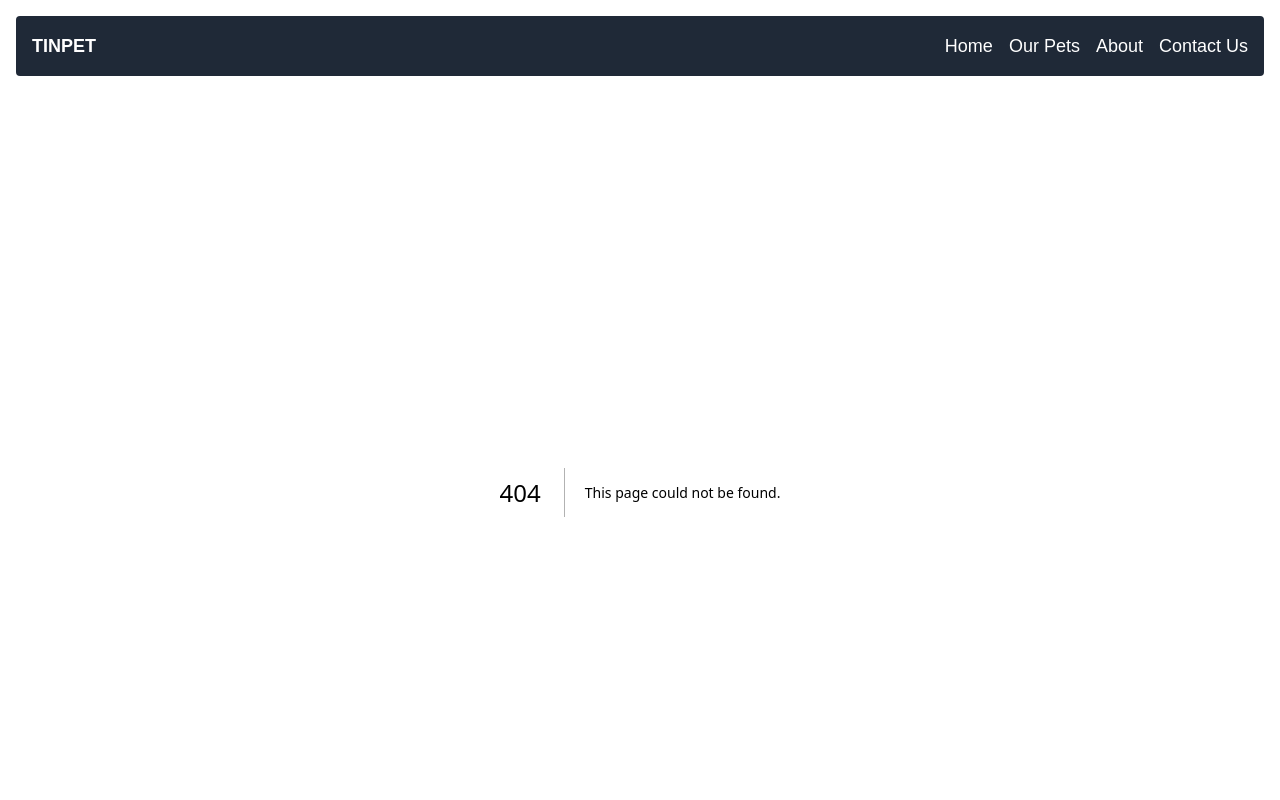
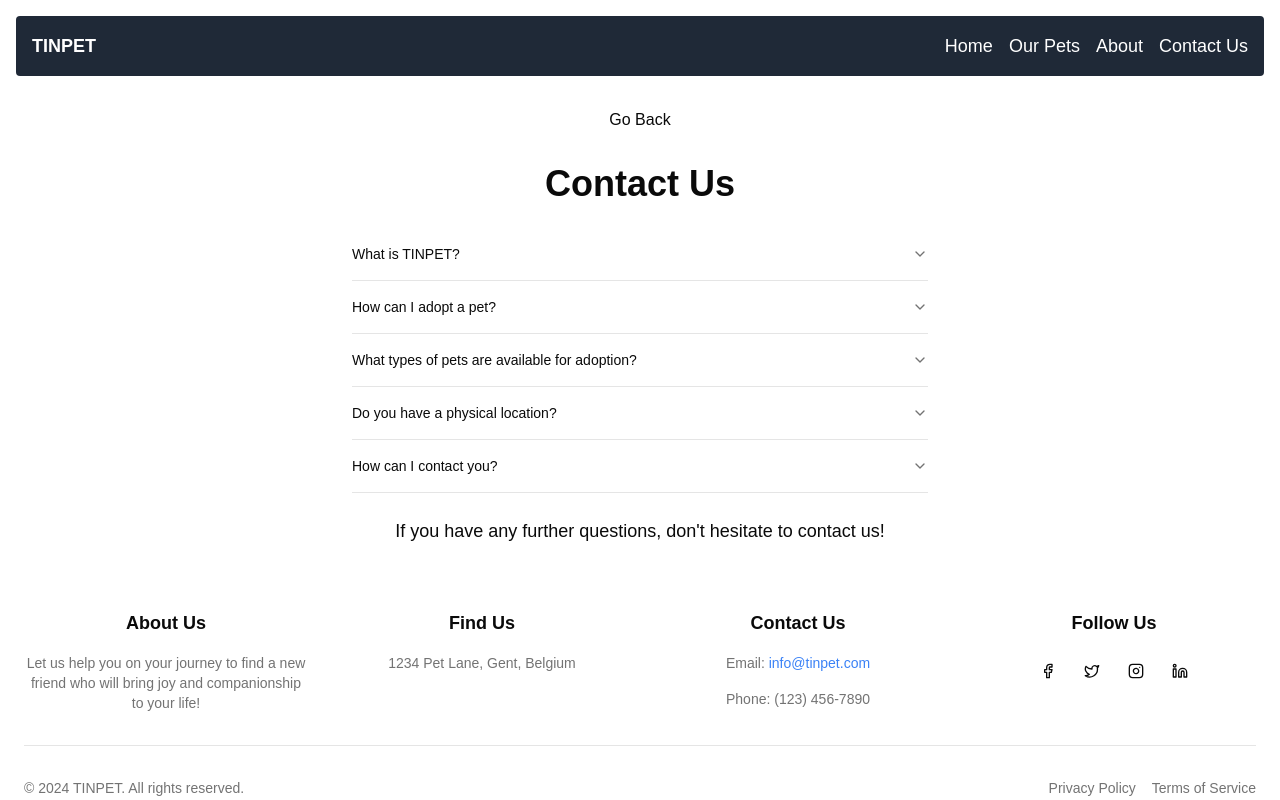
Before and after one commit to vanaspereneefje/Tinpets, a Next.js app: page /contact-us in a window 1280 px wide. Before the commit this address had no page. Shown: the top 800 px of the page. Built offline with nearby package versions, Linux system fonts and the light colour scheme.

Commit message:
Create contact us page

```diff
--- /dev/null
+++ b/app/contact-us/page.jsx
@@ -0,0 +1,66 @@
+'use client';
+import React from 'react';
+import {
+  Accordion,
+  AccordionContent,
+  AccordionItem,
+  AccordionTrigger,
+} from "@/components/ui/accordion";
+import { useRouter } from 'next/navigation';
+const  ContactPage=()=>{
+  const router = useRouter();
+  return (
+    <div className='flex flex-col items-center justify-center p-4'>
+      <nav className="mb-8">
+        <button onClick={() => router.back()} className='hover:underline'>Go Back</button>
+      </nav>
+      <h1 className='text-4xl font-bold mb-6'>Contact Us</h1>
+      <Accordion type="single" collapsible className='w-full max-w-xl'>
+          <AccordionItem value="item-1">
+              <AccordionTrigger>
+                What is TINPET?
+              </AccordionTrigger>
+              <AccordionContent>
+              TINPET is a platform dedicated to helping people find and adopt pets that are in need of a loving home. We connect potential adopters with animals by providing a matching service based on user preferences.
+              </AccordionContent>
+          </AccordionItem>
+
+          <AccordionItem value="item-2">
+              <AccordionTrigger>
+                How can I adopt a pet?
+              </AccordionTrigger>
+              <AccordionContent>
+              To adopt a pet, visit our website and fill out the questionnaire to get matched with your ideal pet. After your match is determined, you can make an appointment for a meeting.
+              </AccordionContent>
+          </AccordionItem>
+
+          <AccordionItem value="item-3">
+              <AccordionTrigger>What types of pets are available for adoption?</AccordionTrigger>
+              <AccordionContent>
+                We feature various pets, including dogs, cats, and small animals. Check our website regularly for the latest pet listings available for adoption.
+              </AccordionContent>
+        </AccordionItem>
+
+        <AccordionItem value="item-4">
+              <AccordionTrigger>Do you have a physical location?</AccordionTrigger>
+              <AccordionContent>
+                Yes, TINPET has a shelter located at 1234 Pet Lane, Gent, Belgium. We welcome visitors to meet the pets and learn more about the adoption process.
+              </AccordionContent>
+        </AccordionItem>
+
+        <AccordionItem value="item-5">
+              <AccordionTrigger>How can I contact you?</AccordionTrigger>
+              <AccordionContent>
+                You can reach us via email at <a href="mailto:info@tinpet.com" className="text-blue-500">info@tinpet.com</a>, or call us at <strong>(123) 456-7890</strong>.
+              </AccordionContent>
+        </AccordionItem>
+
+      </Accordion>
+
+      <div className="mt-6 text-lg text-center">
+        <p>If you have any further questions, don&apos;t hesitate to contact us!</p>
+      </div>
+    </div>
+  );
+};
+export default ContactPage;
```
